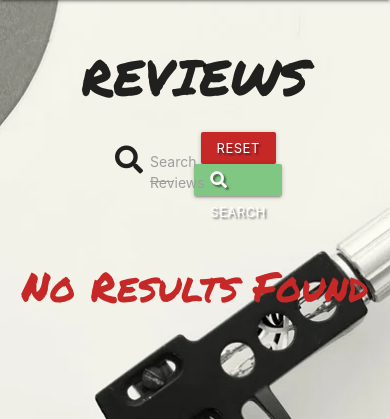
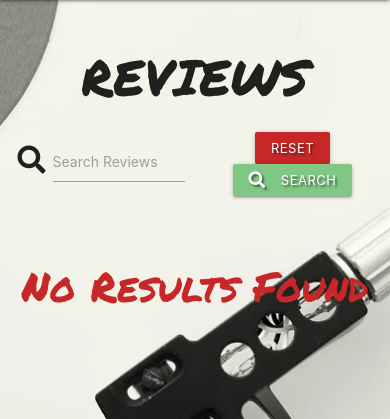
Before and after one commit to Code-Institute-Submissions/Reviewsic, a Flask app: page /search in a window 390 px wide. Shown: the part 56-475 px from the top of the page. Run offline with Flask 2, Linux system fonts and the light colour scheme; data that the repository does not hold is empty; some libraries are stand-ins or nearby versions.

Commit message:
search bar responsive

```diff
--- a/static/css/style.css
+++ b/static/css/style.css
@@ -120,12 +120,9 @@ nav .brand-logo {
     border-radius: 12px;
 
 }
-
 .review{
     margin: 2em;
-
 }
-
 
 /* Review and profile cards */
 .card.large {
@@ -136,21 +133,11 @@ nav .brand-logo {
 
 /* Media Query */
 
-/* Review and profile cards
-@media only screen and (min-width: 768px){
-.row .col.m3{
-    width: 30%;
-    margin-left: 1em;
-}
-
-.edit-btn{
-    margin-top: 1em;
-}}
 
 @media only screen
 and (min-width : 320px)
 and (max-width : 736px){
-    .row .col.m3{
-        width: 90%;
+    .row .col.s6{
+        width: 100%;
     }
-}*/
+}
--- a/templates/reviews.html
+++ b/templates/reviews.html
@@ -5,7 +5,7 @@
 
 <!--Search Function-->
 <div class="row">
-    <form action="{{ url_for('search') }}" method="post" class="col s6 offset-s3">
+    <form action="{{ url_for('search') }}" method="post" class="col s6 l6 right">
         <div class="row valign-wrapper center-align">
                 <div class="input-field col s12 m8">
                 <i class="fas fa-search prefix"></i>
```
